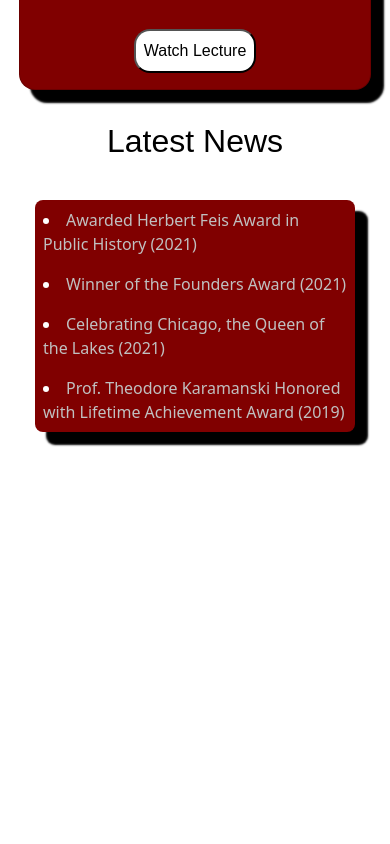
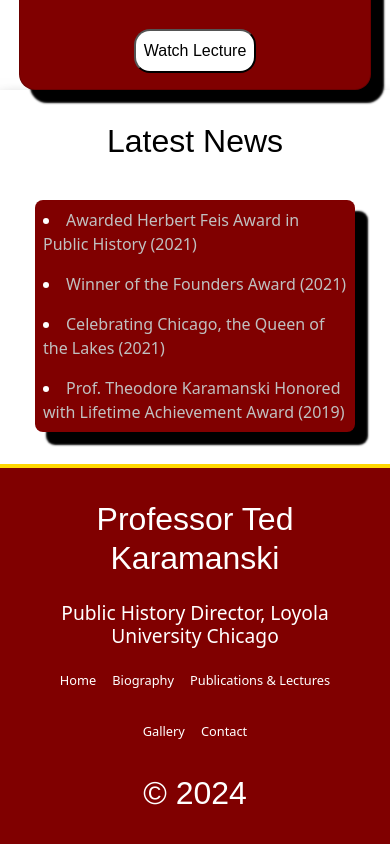
Before and after one commit to alecnissen/ted-personal-website, a React (Vite) app: page / in a window 390 px wide. Shown: the part 6519-7363 px from the top of the page. Before the commit the page ends 6983 px from the top, so only its background shows below. Built offline with nearby package versions, Linux system fonts and the light colour scheme; a web font is replaced by a local one.

Commit message:
finished responsiveness for footer section

```diff
--- a/src/App.jsx
+++ b/src/App.jsx
@@ -16,7 +16,7 @@
     <FeaturedBooks></FeaturedBooks>
     <FeaturedLectures></FeaturedLectures>
     <LatestNews></LatestNews>
-    {/* <Footer></Footer> */}
+    <Footer></Footer>
     </>
   )
 }
--- a/src/Styles/footer_styles.scss
+++ b/src/Styles/footer_styles.scss
@@ -8,6 +8,7 @@
     padding: 2rem;
     color: white;
     gap: 1rem;
+    text-align: center;
 }
 
 .footer-content-wrapper h1 {
@@ -21,4 +22,26 @@
     justify-content: center;
     align-items: center;
     gap: 1rem;
+    flex-wrap: wrap;
 }
+
+.footer-nav-links-container p:hover {
+    text-decoration: underline;
+    text-decoration-color: rgb(224, 191, 0);
+    color: rgb(224, 191, 0);
+}
+
+
+@media (max-width: 400px) {
+    .footer-content-wrapper h1 {
+        font-size: 2rem;
+    }
+
+    .footer-content-wrapper h4  {
+        font-size: 1.2rem;
+    }
+
+    .footer-nav-links-container p {
+        font-size: 0.8rem;
+    }
+}
--- a/src/Styles/latest_news_styles.scss
+++ b/src/Styles/latest_news_styles.scss
@@ -5,6 +5,8 @@
     align-items: center;
     background-color: white;
     padding: 2rem;
+    box-shadow: rgba(0, 0, 0, 0.65) 0px 10px 15px;
+    padding-bottom: 2rem;
 }
 
 .latest-news-content-wrapper h1 {
```
